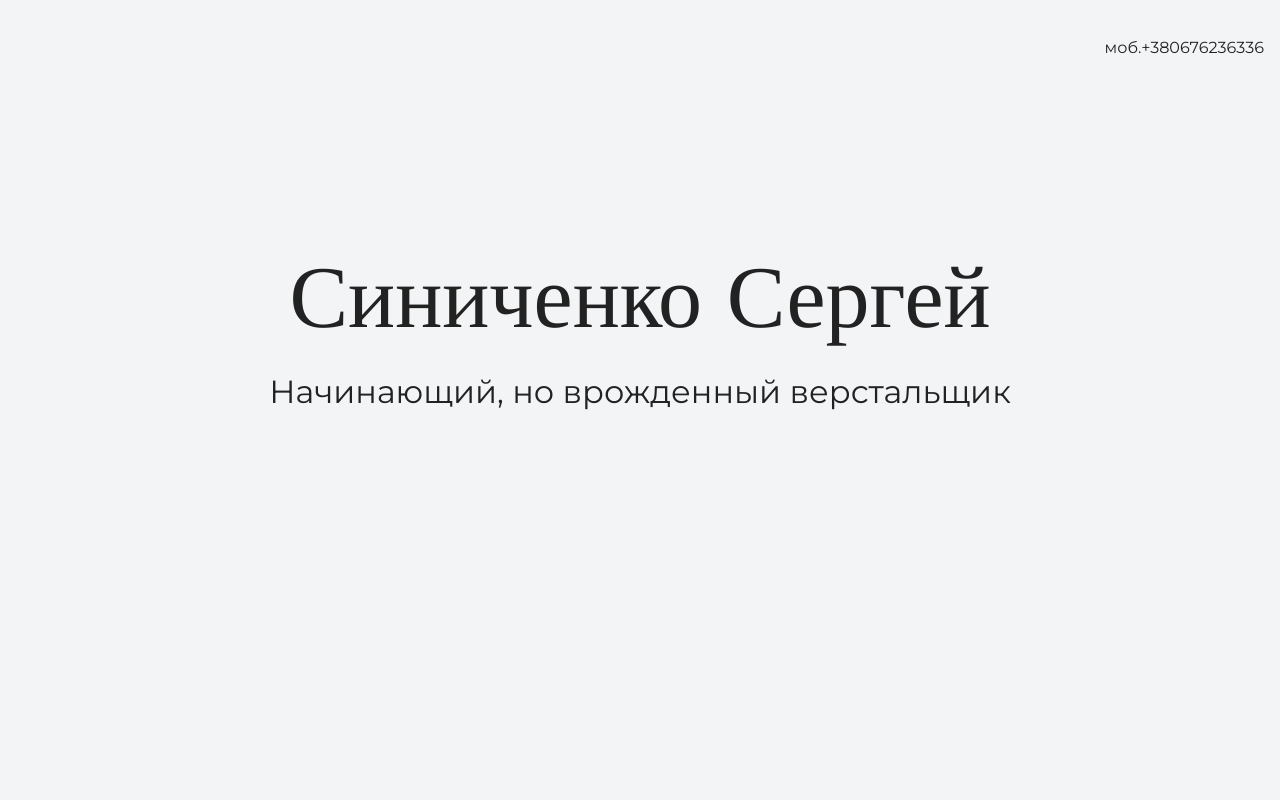
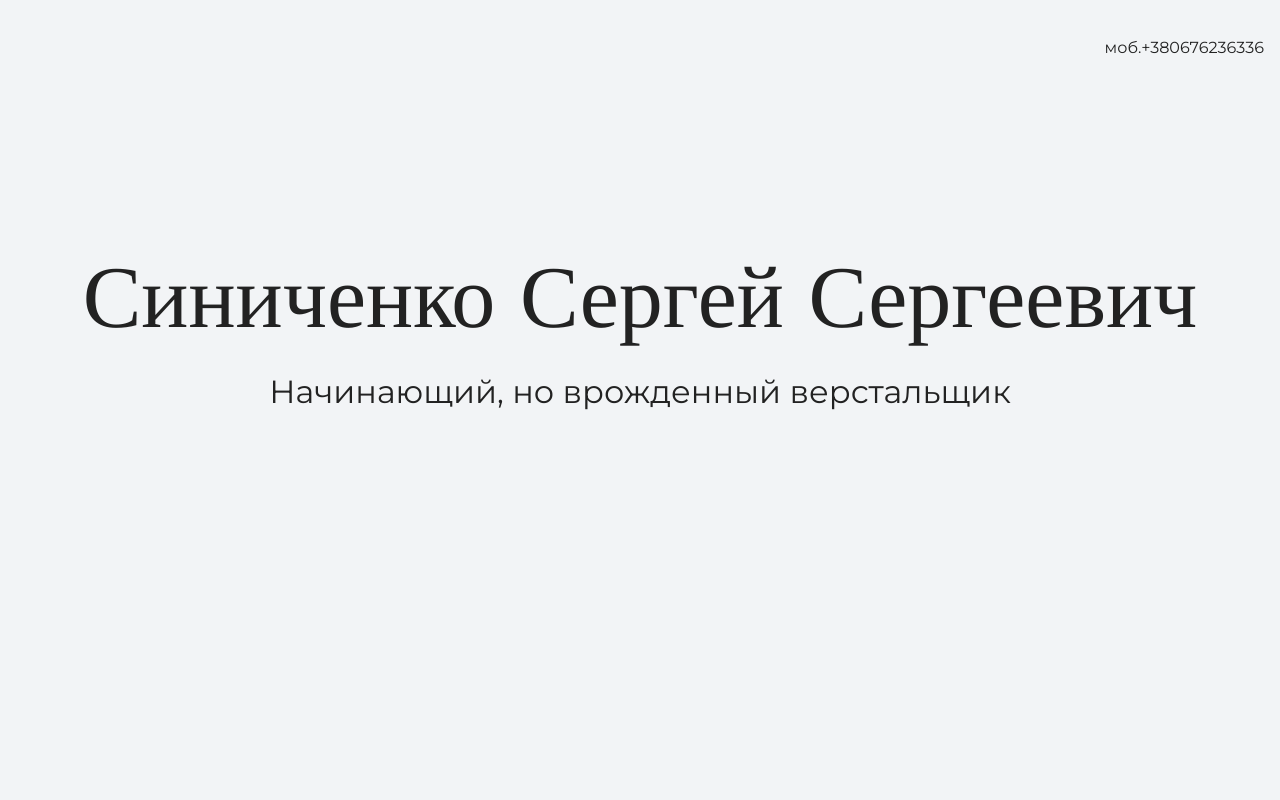
Before and after one commit to alterr777/my-site, a plain HTML site: page index.html in a window 1280 px wide. Shown: the top 800 px of the page. Drawn offline with nearby package versions, Linux system fonts and the light colour scheme.

Commit message:
меняем текст на главной странице

```diff
--- a/index.html
+++ b/index.html
@@ -16,7 +16,7 @@
 
     <section class="hero-image">
       <div class="container">
-      <h1 class="heading">Синиченко Сергей</h1>
+      <h1 class="heading">Синиченко Сергей Сергеевич</h1>
       <p>Начинающий, но врожденный верстальщик</p>
     </div>
     </section>
```
